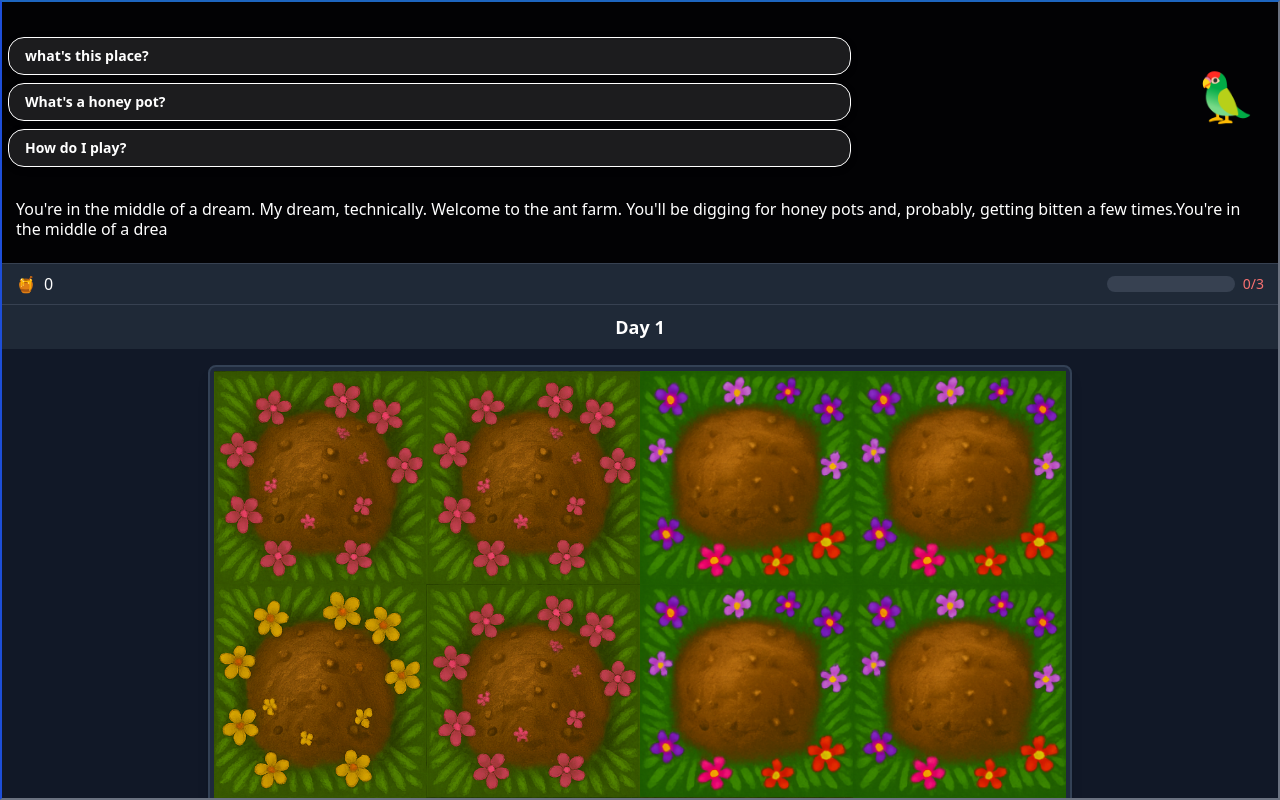
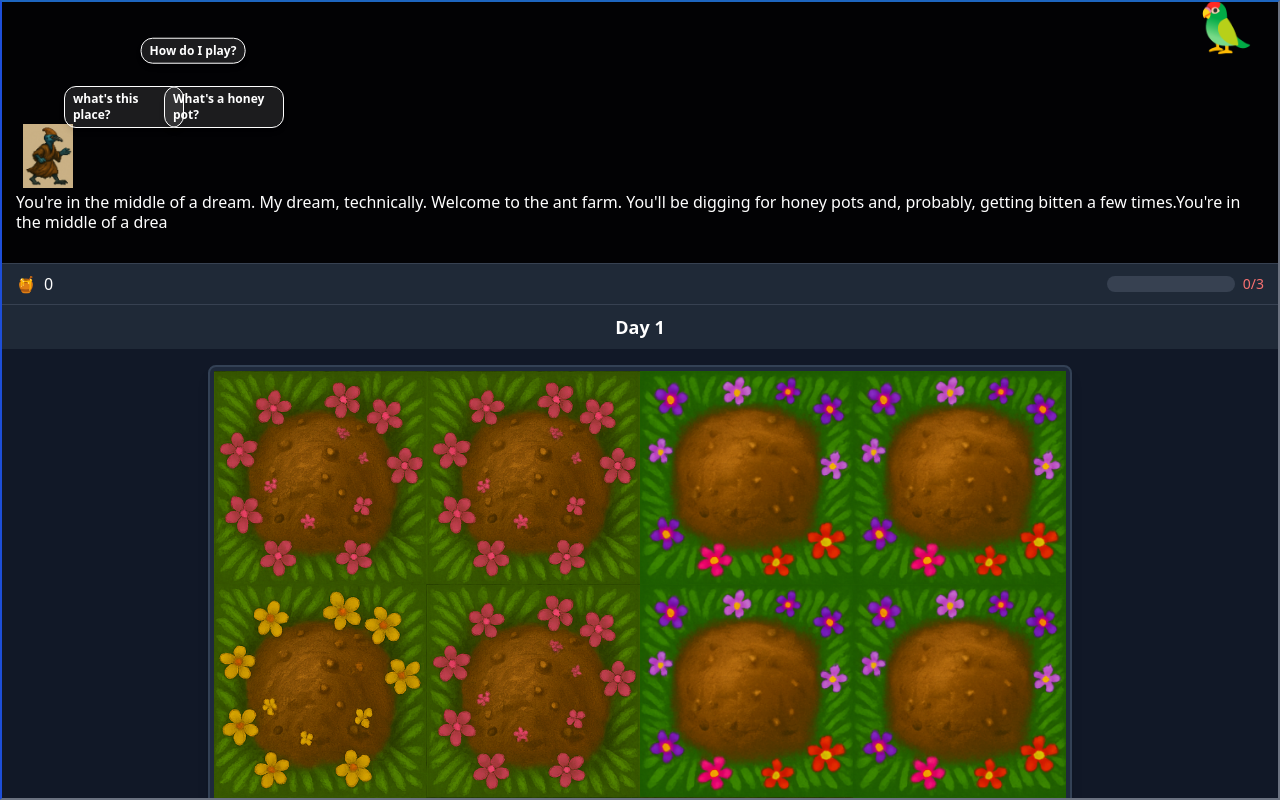
Before and after one commit to Crushford/Cassowary-Games, a Vue app: page /game in a window 1280 px wide. Shown: the top 800 px of the page. Built offline with nearby package versions, Linux system fonts and the light colour scheme.

Commit message:
Add player image, story component broken

```diff
--- a/src/components/Story.vue
+++ b/src/components/Story.vue
@@ -1,22 +1,31 @@
 <template>
   <div class="h-[33vh] w-full bg-black/90 border-b border-gray-700 flex-shrink-0 flex flex-col">
-    <!-- Top Row: Questions (left) and Character (right) -->
-    <div class="flex flex-1 items-center px-2 pt-2 pb-1">
-      <!-- Thought Bubble Questions -->
-      <div class="flex flex-col space-y-2 w-2/3 max-w-[70vw]">
-        <button
-          v-for="topic in dialogueStore.availableTopics"
-          :key="topic.id"
-          @click="selectTopic(topic)"
-          class="relative text-left px-4 py-2 text-white text-sm font-bold rounded-2xl border border-white bg-white/10 hover:bg-white/20 shadow-md transition-all duration-200 cursor-pointer focus:outline-none focus:ring-2 focus:ring-white/50 thought-bubble"
-        >
-          {{ topic.questionText }}
-        </button>
+    <!-- Grid Layout Container -->
+    <div class="grid grid-cols-5 grid-rows-3 w-full h-[12rem] relative px-2 pt-2 pb-1">
+      <!-- Player Image -->
+      <div class="col-start-1 row-start-3 flex items-end justify-start pl-2">
+        <img
+          src="/assets/characters/player.png"
+          alt="Player Character"
+          class="w-16 h-16 object-contain select-none"
+        />
       </div>
-      <!-- Character Avatar -->
-      <div class="flex-1 flex flex-col items-end justify-center pr-4">
+
+      <!-- Question Buttons in Arc -->
+      <button
+        v-for="(topic, i) in dialogueStore.availableTopics"
+        :key="topic.id"
+        @click="selectTopic(topic)"
+        class="absolute text-left px-2 py-1 text-white text-xs font-bold rounded-xl border border-white bg-white/10 hover:bg-white/20 shadow-md transition-all duration-200 cursor-pointer focus:outline-none focus:ring-2 focus:ring-white/50 max-w-[120px] whitespace-normal"
+        :style="getArcStyle(i)"
+      >
+        {{ topic.questionText }}
+      </button>
+
+      <!-- Character Avatar (Cockatoo) -->
+      <div class="col-start-5 row-start-1 flex items-start justify-end pr-4">
         <span class="text-5xl animate-bounce select-none">
-          {{ dialogueStore.currentCharacter?.fallbackEmoji }}
+          {{ dialogueStore.currentCharacter?.fallbackEmoji || '🦜' }}
         </span>
       </div>
     </div>
@@ -43,6 +52,26 @@ const selectTopic = (topic: { id: string }) => {
   dialogueStore.selectTopic(topic.id);
 };
 
+// Utility to position buttons in an arc using transform
+const getArcStyle = (index: number) => {
+  const total = dialogueStore.availableTopics.length;
+  const baseX = 100; // increased from 80 to spread out more
+  const baseY = 100; // increased from 80 to spread out more
+  const spread = 80; // increased from 60 to spread out more
+
+  const angleDeg = -spread / 2 + (spread / (total - 1 || 1)) * index;
+  const angleRad = (angleDeg * Math.PI) / 180;
+
+  const x = baseX * Math.cos(angleRad);
+  const y = baseY * Math.sin(angleRad);
+
+  return {
+    left: '4rem',
+    bottom: '4rem',
+    transform: `translate(${x}px, -${y}px)`,
+  };
+};
+
 defineOptions({
   name: 'Story',
 });
```
Also changed, not shown: public/assets/characters/player.png (added).
